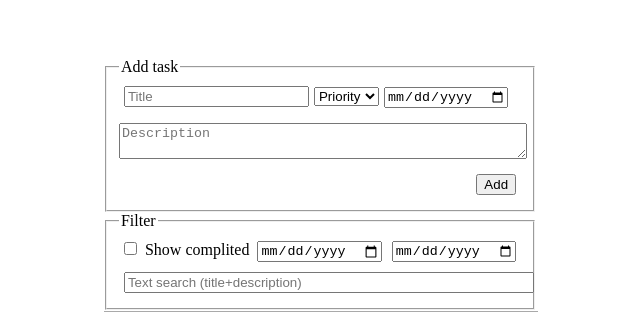
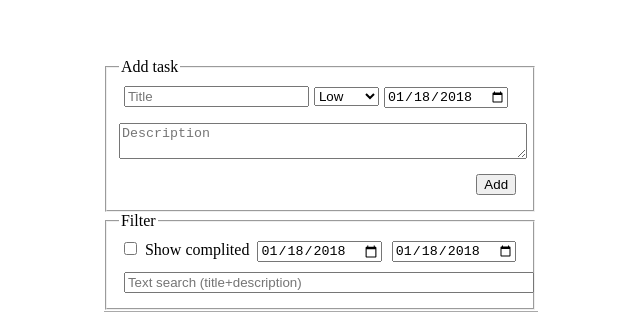
Before and after one commit to NatallyaSeverina/to-do-list, a React (Create React App) app: page / in a window 1280 px wide. Shown: the part 166-478 px from the top of the page, without its empty margins (338-978 px from the left). Built offline with nearby package versions, Linux system fonts and the light colour scheme.

Commit message:
Handle addTask form submition

```diff
--- a/src/Components/AddTaskForm/AddTaskForm.js
+++ b/src/Components/AddTaskForm/AddTaskForm.js
@@ -6,9 +6,19 @@ import DateSelect from '../DateSelect/DateSelect.js';
 import PropTypes from 'prop-types';
 
 export class AddTaskForm extends Component {
+  onSubmit(ev) {
+    ev.preventDefault();
+    let formData = [...ev.target.querySelectorAll('[name]')]
+      .reduce((hash, item) => ({
+        ...hash,
+        [item.getAttribute('name')]: item.value
+      }), {});
+    this.props.onSubmit(formData);
+    ev.target.reset();
+  }
   render() {
     return (
-      <form name={this.props.name} className="toDoListForm">
+      <form className="toDoListForm" onSubmit={this.onSubmit.bind(this)} >
         <fieldset>
           <legend>{this.props.title}</legend>
           <SearchInput name="title" title="Title" />
@@ -17,12 +27,11 @@ export class AddTaskForm extends Component {
           <textarea name="descript" placeholder="Description" />
           <input type="submit" class="submit" value="Add"></input>
         </fieldset>
-      </form>
+      </ form>
 
     )
   }
 }
 AddTaskForm.propTypes = {
-  name: PropTypes.string,
   title: PropTypes.string
 };
--- a/src/Components/AddTaskForm/PrioritySelect.js
+++ b/src/Components/AddTaskForm/PrioritySelect.js
@@ -5,11 +5,8 @@ import PropTypes from 'prop-types';
 class PrioritySelect extends Component {
   render() {
     return (
-        <select required> name={this.props.name}
-          <option value=""
-            hidden
-          >Priority</option>
-          <option value="1">Low</option>
+      <select required name={this.props.name}>
+        <option value="1" selected>Low</option>
         <option value="2">Normal</option>
         <option value="3">High</option>
       </select>
--- a/src/Components/DateSelect/DateSelect.js
+++ b/src/Components/DateSelect/DateSelect.js
@@ -5,8 +5,9 @@ import PropTypes from 'prop-types';
 
 class DateSelect extends Component {
   render() {
+    let date = new Date();
     return (
-      <input type="date" name={this.props.name} data-placeholder={this.props.title} />
+      <input type="date" name={this.props.name} value="2018-01-18" />
     )
   }
 }
--- a/src/Components/ToDoListWrapper/ToDoListWrapper.js
+++ b/src/Components/ToDoListWrapper/ToDoListWrapper.js
@@ -14,10 +14,16 @@ class ToDoListWrapper extends Component {
   componentWillMount() {
     getTasks().then((tasks) => this.setState({ tasks }));
   }
+
+  // this.addTask = this.addTask.bind(this)
+  addTask = (taskData) => {
+    console.log(taskData);
+  }
+
   render() {
     return (
       <div className="toDoListWrapper">
-        <AddTaskForm title="Add task" />
+        <AddTaskForm title="Add task" onSubmit={this.addTask} />
         <FilterForm title="Filter" />
         <TaskTable tasks={this.state.tasks} />
       </div>
```
Lines whose indentation alone changed are shown as unchanged.
